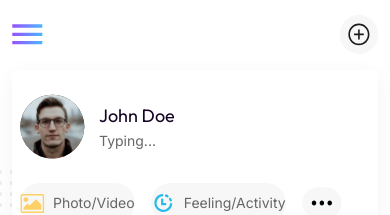
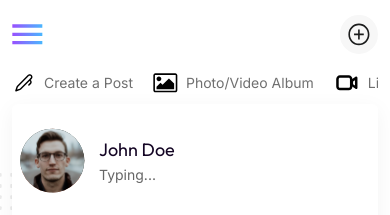
Before and after one commit to Johnyjangra/workup, a React (Create React App) app: page /chatroom in a window 390 px wide. Shown: the part 331-546 px from the top of the page. Built offline with nearby package versions, Linux system fonts and the light colour scheme.

Commit message:
error solve

```diff
--- a/src/components/chatroom/ChatTyping.jsx
+++ b/src/components/chatroom/ChatTyping.jsx
@@ -87,6 +87,20 @@ const ChatTyping = () => {
               <span className=" cursor-pointer">
                 <AddPost />
               </span>
+            </div>
+            <div className="flex items-center justify-between overflow-scroll pb-2 md:hidden">
+              <button className=" ff_inter font-normal leading-[154%] text-[#707070] md:hidden flex items-center text-xs sm:text-sm 2xl:text-[18px] whitespace-nowrap">
+                <PostPencil />
+                Create a Post
+              </button>
+              <button className=" ff_inter font-normal leading-[154%] text-[#707070] md:hidden flex items-center text-xs sm:text-sm 2xl:text-[18px] whitespace-nowrap mx-5">
+                <AlbumIcon />
+                Photo/Video Album
+              </button>
+              <button className=" ff_inter font-normal leading-[154%] text-[#707070] md:hidden flex items-center text-xs sm:text-sm 2xl:text-[18px]  whitespace-nowrap">
+                <LiveCamera />
+                Live Video
+              </button>
             </div>
             <div className="bg-white shadow-[0px_5px_21px_0px_rgba(0,0,0,0.05)] rounded-md pt-6 pb-7 sm:ps-[26px] ps-2 mb-6">
               <div className="flex items-center">
```
